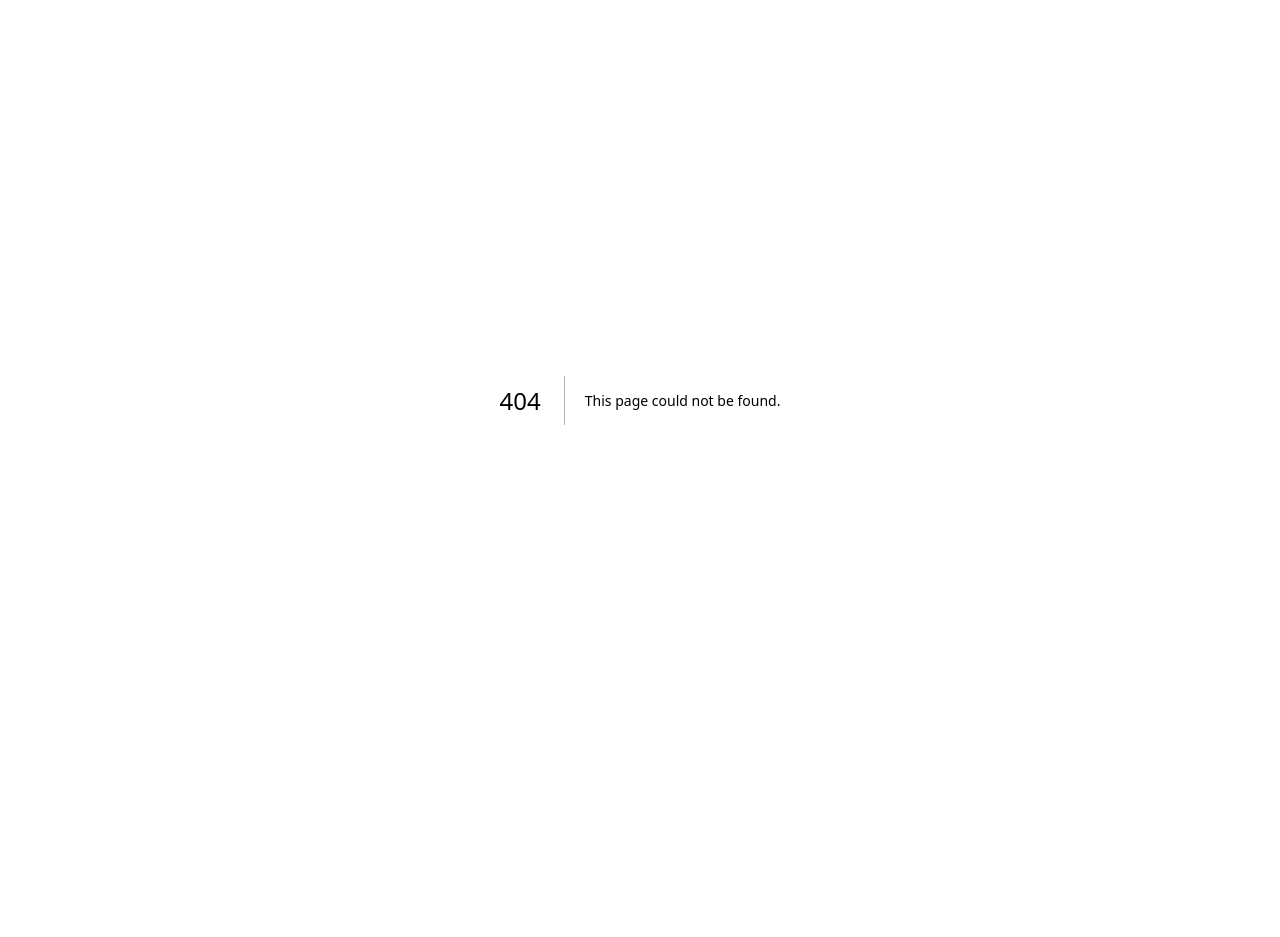
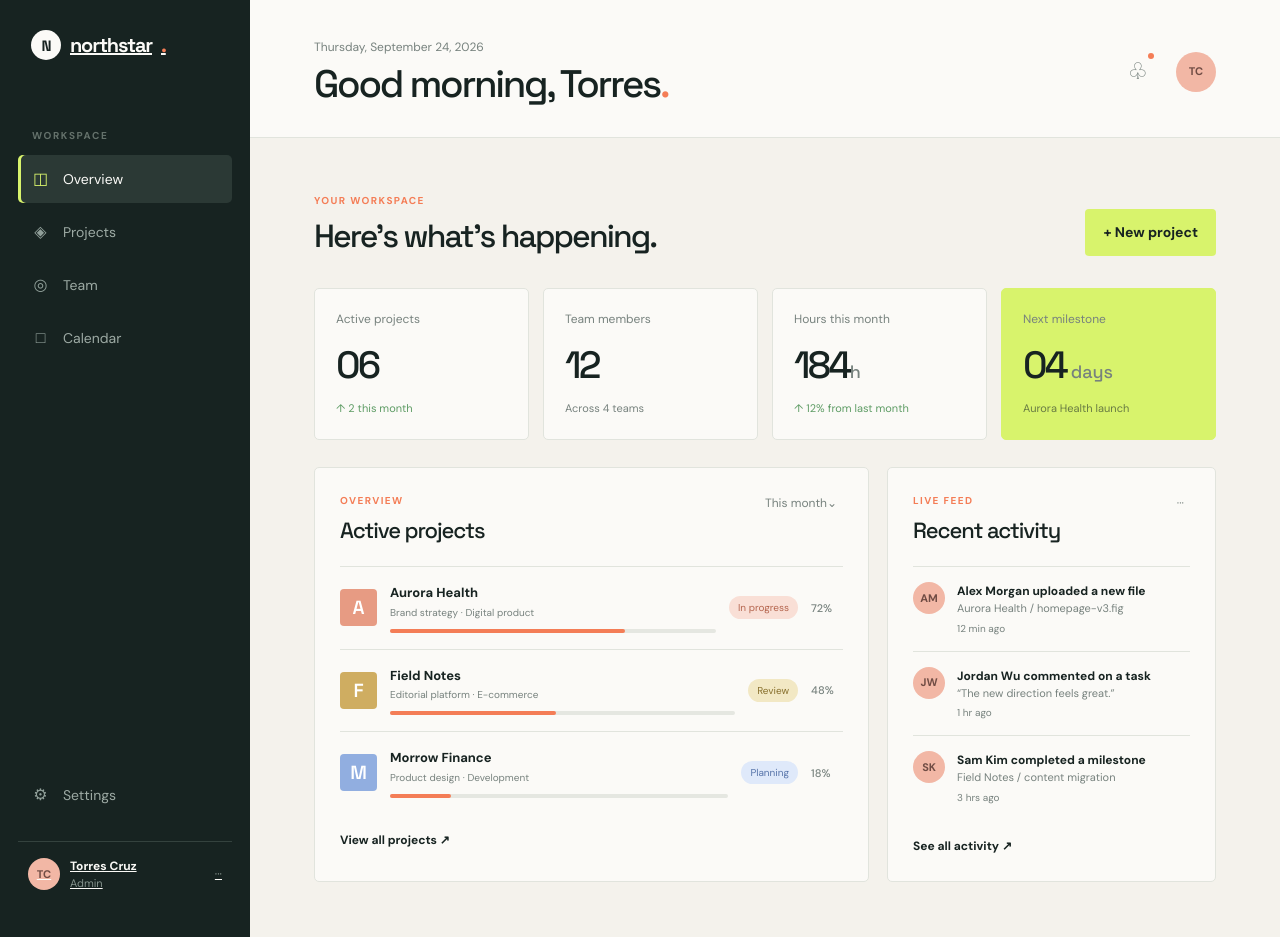
Before and after one commit to torreswillcruz-gif/project-one, a Next.js app: page /dashboard in a window 1280 px wide. Before the commit this address had no page. Before the commit the page ends 800 px from the top, so only its background shows below. Built offline with nearby package versions, Linux system fonts and the light colour scheme.

Commit message:
Add a dedicated dashboard route for the company app.

```diff
--- /dev/null
+++ b/app/dashboard/page.tsx
@@ -0,0 +1,5 @@
+import DashboardShell from '@/components/dashboard-shell';
+
+export default function DashboardPage() {
+  return <DashboardShell />;
+}
```
